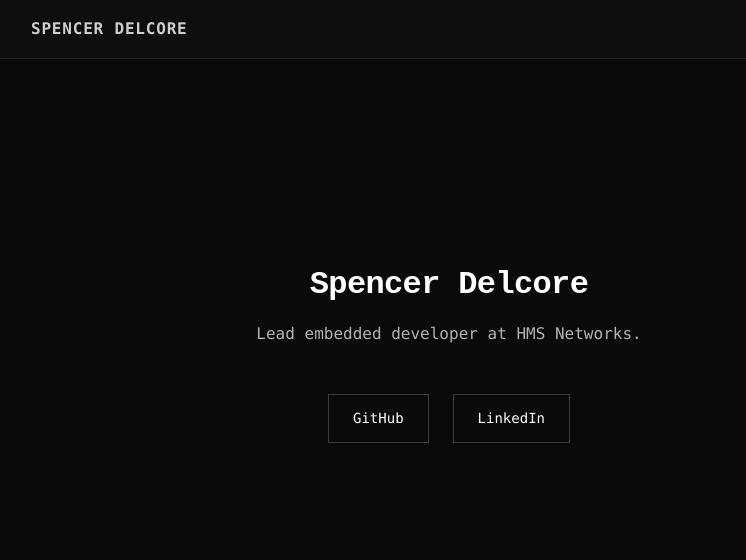
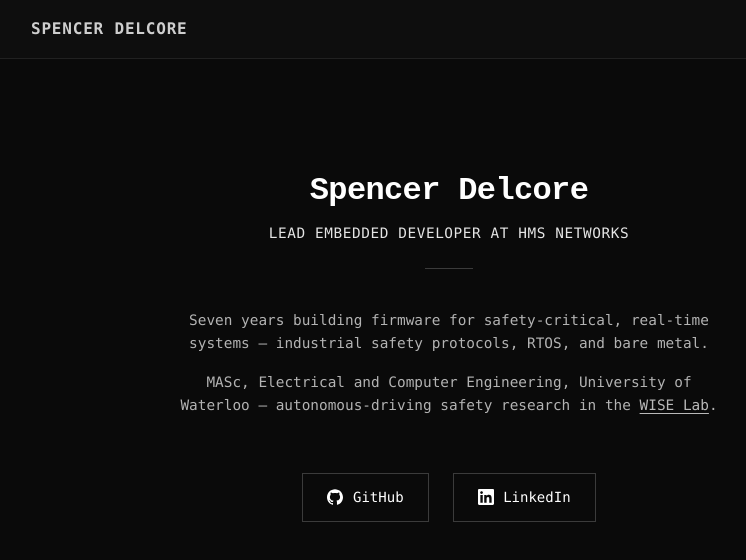
Before and after one commit to sdelcore/sdelcore.github.io, an Eleventy site: page index.njk in a window 1280 px wide. Shown: the whole page, without its empty margins (191-937 px from the left). Built offline with nearby package versions, Linux system fonts and the light colour scheme; Eleventy itself is replaced by a stand-in of ours; files that its build step writes are made by us from their sources.

Commit message:
expand landing page with credentials and social icons
adds the masc and safety-critical firmware background alongside the role,
in headline form rather than first person, and inlines the github and
linkedin marks as svg since the csp blocks external images

```diff
--- a/index.njk
+++ b/index.njk
@@ -5,10 +5,27 @@ title: Home
 
 <section class="landing">
   <h1>Spencer Delcore</h1>
-  <p>Lead embedded developer at HMS Networks.</p>
+  <p class="role">Lead Embedded Developer at HMS Networks</p>
+
+  <p class="bio">
+    Seven years building firmware for safety-critical, real-time systems —
+    industrial safety protocols, RTOS, and bare metal.
+  </p>
+  <p class="bio">
+    MASc, Electrical and Computer Engineering, University of Waterloo —
+    autonomous-driving safety research in the
+    <a href="https://uwaterloo.ca/waterloo-intelligent-systems-engineering-lab/">WISE Lab</a>.
+  </p>
+
   <div class="social-links">
-    <a href="https://github.com/sdelcore" class="social-link">GitHub</a>
-    <a href="https://ca.linkedin.com/in/spencer-delcore-105701b6" class="social-link">LinkedIn</a>
+    <a href="https://github.com/sdelcore" class="social-link">
+      <svg viewBox="0 0 24 24" aria-hidden="true" focusable="false"><path d="M12 .297c-6.63 0-12 5.373-12 12 0 5.303 3.438 9.8 8.205 11.385.6.113.82-.258.82-.577 0-.285-.01-1.04-.015-2.04-3.338.724-4.042-1.61-4.042-1.61C4.422 18.07 3.633 17.7 3.633 17.7c-1.087-.744.084-.729.084-.729 1.205.084 1.838 1.236 1.838 1.236 1.07 1.835 2.809 1.305 3.495.998.108-.776.417-1.305.76-1.605-2.665-.3-5.466-1.332-5.466-5.93 0-1.31.465-2.38 1.235-3.22-.135-.303-.54-1.523.105-3.176 0 0 1.005-.322 3.3 1.23.96-.267 1.98-.399 3-.405 1.02.006 2.04.138 3 .405 2.28-1.552 3.285-1.23 3.285-1.23.645 1.653.24 2.873.12 3.176.765.84 1.23 1.91 1.23 3.22 0 4.61-2.805 5.625-5.475 5.92.42.36.81 1.096.81 2.22 0 1.606-.015 2.896-.015 3.286 0 .315.21.69.825.57C20.565 22.092 24 17.592 24 12.297c0-6.627-5.373-12-12-12"/></svg>
+      <span>GitHub</span>
+    </a>
+    <a href="https://ca.linkedin.com/in/spencer-delcore-105701b6" class="social-link">
+      <svg viewBox="0 0 24 24" aria-hidden="true" focusable="false"><path d="M20.447 20.452h-3.554v-5.569c0-1.328-.027-3.037-1.852-3.037-1.853 0-2.136 1.445-2.136 2.939v5.667H9.351V9h3.414v1.561h.046c.477-.9 1.637-1.85 3.37-1.85 3.601 0 4.267 2.37 4.267 5.455v6.286zM5.337 7.433c-1.144 0-2.063-.926-2.063-2.065 0-1.138.92-2.063 2.063-2.063 1.14 0 2.064.925 2.064 2.063 0 1.139-.925 2.065-2.064 2.065zm1.782 13.019H3.555V9h3.564v11.452zM22.225 0H1.771C.792 0 0 .774 0 1.729v20.542C0 23.227.792 24 1.771 24h20.451C23.2 24 24 23.227 24 22.271V1.729C24 .774 23.2 0 22.225 0z"/></svg>
+      <span>LinkedIn</span>
+    </a>
   </div>
 </section>
 
@@ -19,10 +36,62 @@ title: Home
     align-items: center;
     justify-content: center;
     text-align: center;
-    min-height: 70vh;
+    min-height: 68vh;
+    padding: 2rem 0;
   }
 
   .landing h1 {
-    margin-bottom: 1rem;
+    margin-bottom: 0.75rem;
+  }
+
+  .landing .role {
+    color: #e5e5e5;
+    font-size: 0.9rem;
+    letter-spacing: 0.04em;
+    text-transform: uppercase;
+    margin-bottom: 2.5rem;
+    position: relative;
+    padding-bottom: 1.5rem;
+  }
+
+  .landing .role:after {
+    content: '';
+    position: absolute;
+    bottom: 0;
+    left: 50%;
+    transform: translateX(-50%);
+    width: 48px;
+    height: 1px;
+    background: rgba(255, 255, 255, 0.2);
+  }
+
+  .landing .bio {
+    max-width: 560px;
+    font-size: 0.9rem;
+  }
+
+  .landing .bio a {
+    text-decoration: underline;
+    text-underline-offset: 3px;
+  }
+
+  .landing .social-links {
+    margin-top: 2.5rem;
+  }
+
+  .landing .social-link {
+    gap: 0.6rem;
+    transition: background 0.15s ease, border-color 0.15s ease, transform 0.15s ease;
+  }
+
+  .landing .social-link:hover {
+    transform: translateY(-2px);
+  }
+
+  .landing .social-link svg {
+    width: 16px;
+    height: 16px;
+    fill: currentColor;
+    flex-shrink: 0;
   }
 </style>
```
